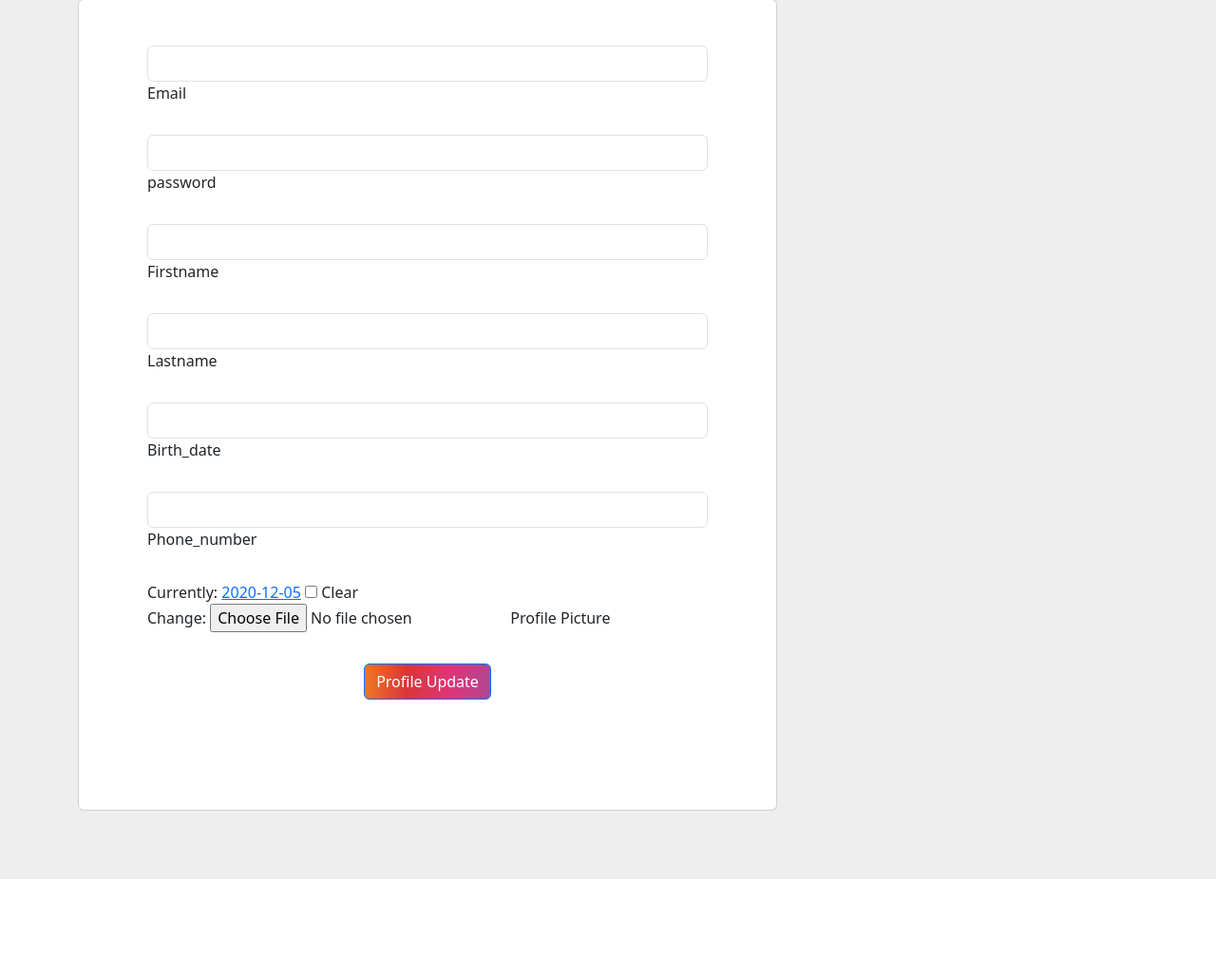
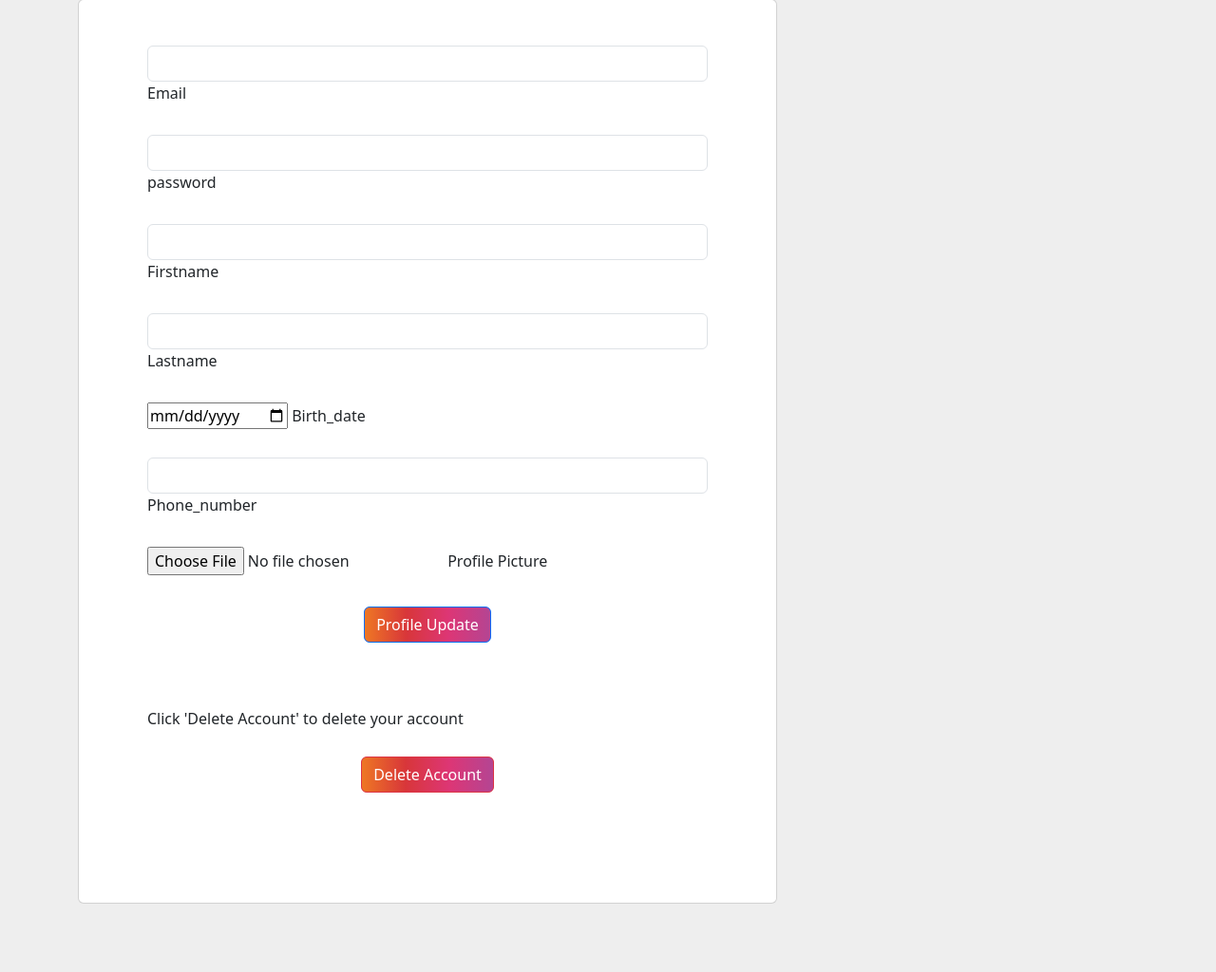
Before and after one commit to Mykelking11/Dja, a Django app: page /profile/ in a window 1280 px wide. Shown: the part 391-1415 px from the top of the page at 95% size. Before the commit the page ends 1317 px from the top, so only its background shows below. Run offline with Django 5.2, Linux system fonts and the light colour scheme; a user stored in the database is signed in; data comes from the database, SQL or seed files in the repository; some libraries are stand-ins or nearby versions.

Commit message:
made changes to profile

```diff
--- a/templates/Profile.html
+++ b/templates/Profile.html
@@ -8,6 +8,7 @@
         integrity="sha384-QWTKZyjpPEjISv5WaRU9OFeRpok6YctnYmDr5pNlyT2bRjXh0JMhjY6hW+ALEwIH" crossorigin="anonymous">
     <meta charset="UTF-8">
     <title>Profile Update</title>
+    <script src="https://ajax.googleapis.com/ajax/libs/jquery/2.1.1/jquery.min.js"></script>
 </head>
 
 <section style="background-color: #eee;">
@@ -145,9 +146,10 @@
                             </div>
 
                             <div class="form-outline mb-4">
-                                {{form.birth_date}}
+                                <input type="date" name="birth_date" id="birth_date">
                                 <label class="form-label" for="birth_date">Birth_date</label>
                             </div>
+
 
                             <div class="form-outline mb-4">
                                 {{form.phone_number}}
@@ -155,8 +157,12 @@
                             </div>
 
                             <div class="form-outline mb-4">
-                                {{form.profile_pic}}
+                                <input type="file" name="profile_pic" id="profile_pic" accept="image/*">
                                 <label class="form-label" for="profile_pic">Profile Picture</label>
+                            </div>
+
+                            <div class="form-outline mb-4" hidden>
+                                <input type="text" name="type" id="type" value="update" />
                             </div>
 
                             <div class="text-center pt-1 mb-5 pb-1">
@@ -167,6 +173,20 @@
 
 
                         </form>
+
+                        <form method="POST" action="">
+                            {% csrf_token %}
+                            <div class="form-outline mb-4">
+                                Click 'Delete Account' to delete your account
+                            </div>
+                            <div class="form-outline mb-4" hidden>
+                                <input type="text" name="type" id="type" value="delete" />
+                            </div>
+                            <div class="text-center pt-1 mb-5 pb-1">
+                                <button class="btn btn-danger btn-block fa-lg gradient-custom-2 mb-3"
+                                    type="submit">Delete Account</button>
+                            </div>
+                        </form>
                     </div>
                 </div>
             </div>
```
